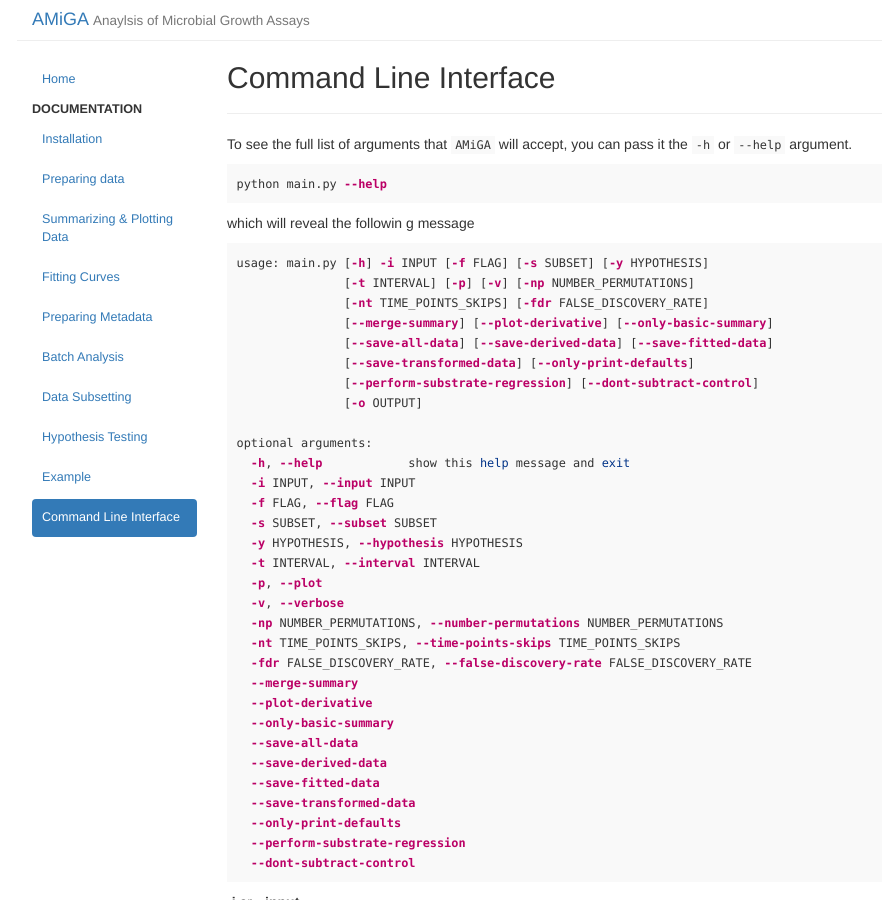
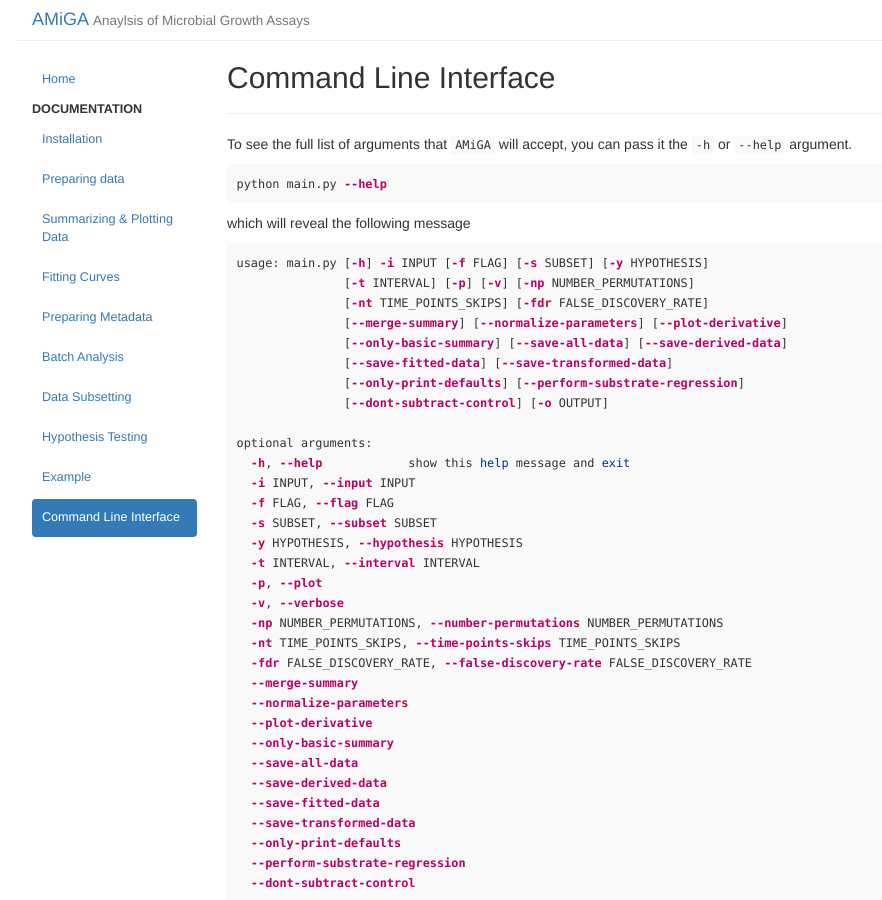
Before and after one commit to firasmidani/amiga, a Jekyll site: the page built from docs/_posts/2020-04-16-command-line-interface.md, in a window 1280 px wide and 900 px high. Shown: the whole window, without its empty margins (38-920 px from the left). Built offline with Jekyll 4.4.1, drawn with Linux system fonts in a browser that asks for light colours.

Commit message:
updated docs

````diff
--- a/docs/_posts/2020-04-16-command-line-interface.md
+++ b/docs/_posts/2020-04-16-command-line-interface.md
@@ -13,17 +13,17 @@ To see the full list of arguments that `AMiGA` will accept, you can pass it the
 python main.py --help
 ```
 
-which will reveal the followin g message
+which will reveal the following message
 
 ```bash
 usage: main.py [-h] -i INPUT [-f FLAG] [-s SUBSET] [-y HYPOTHESIS]
                [-t INTERVAL] [-p] [-v] [-np NUMBER_PERMUTATIONS]
                [-nt TIME_POINTS_SKIPS] [-fdr FALSE_DISCOVERY_RATE]
-               [--merge-summary] [--plot-derivative] [--only-basic-summary]
-               [--save-all-data] [--save-derived-data] [--save-fitted-data]
-               [--save-transformed-data] [--only-print-defaults]
-               [--perform-substrate-regression] [--dont-subtract-control]
-               [-o OUTPUT]
+               [--merge-summary] [--normalize-parameters] [--plot-derivative]
+               [--only-basic-summary] [--save-all-data] [--save-derived-data]
+               [--save-fitted-data] [--save-transformed-data]
+               [--only-print-defaults] [--perform-substrate-regression]
+               [--dont-subtract-control] [-o OUTPUT]
 
 optional arguments:
   -h, --help            show this help message and exit
@@ -38,6 +38,7 @@ optional arguments:
   -nt TIME_POINTS_SKIPS, --time-points-skips TIME_POINTS_SKIPS
   -fdr FALSE_DISCOVERY_RATE, --false-discovery-rate FALSE_DISCOVERY_RATE
   --merge-summary
+  --normalize-parameters
   --plot-derivative
   --only-basic-summary
   --save-all-data
````
Also changed, not shown: docs/_posts/2020-03-24-organization.md (+1 -1 lines).
